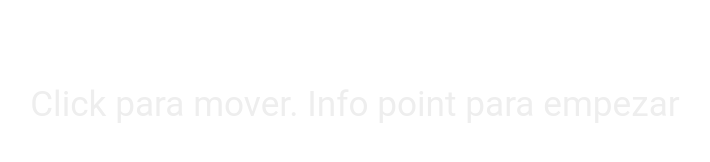
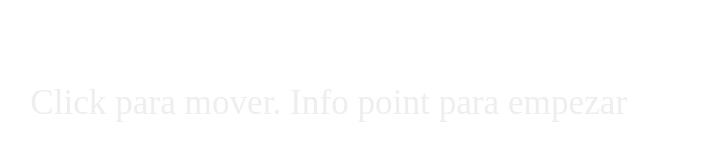
Before and after one commit to SteelTitansax/mplGamePresentationSpanish, a website built with Vite: page index.html in a window 1280 px wide. Shown: the full height of the page, 41-751 px from the left. Built offline with nearby package versions, Linux system fonts and the light colour scheme; files whose address does not match are found by name; what kaboom would draw is missing.

Commit message:
Update index.html

```diff
--- a/index.html
+++ b/index.html
@@ -10,12 +10,12 @@
   <body>
     <style>
       @font-face {
-        font-family: Calibri;
-        src: url(Calibri.ttf);
+        font-family: Verdana;
+        src: url(Verdana.ttf);
       }
 
       body {
-        font-family: Roboto, Roboto;
+        font-family: Verdana, Verdana;
         font-size: 2.2rem;
         overflow: hidden;
       }
```
